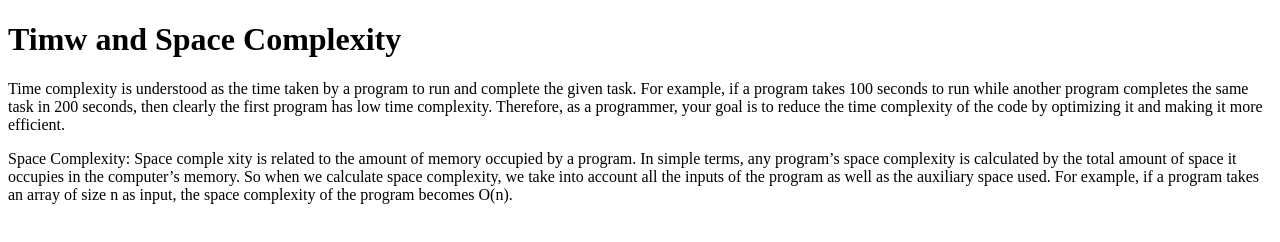
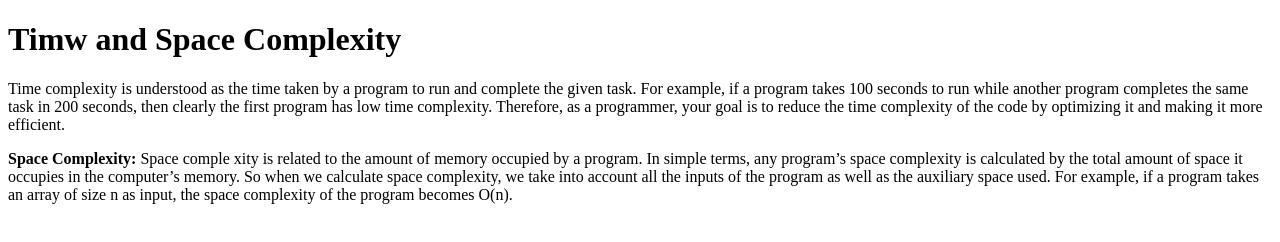
Before and after one commit to acciojob/time-and-space-complexity-sharmavimal7467, a website: page main.html in a window 1280 px wide. Drawn offline with Linux system fonts and the light colour scheme.

Commit message:
created a submission

```diff
--- a/main.html
+++ b/main.html
@@ -12,7 +12,7 @@
 </script>
 <h1>Timw and Space Complexity</h1>
 	<p>Time complexity is understood as the time taken by a program to run and complete the given task. For example, if a program takes 100 seconds to run while another program completes the same task in 200 seconds, then clearly the first program has low time complexity. Therefore, as a programmer, your goal is to reduce the time complexity of the code by optimizing it and making it more efficient.</p>
-	<p>Space Complexity: Space comple
+	<p><strong>Space Complexity:</strong> Space comple
 		xity is related to the amount of memory occupied by a program. In simple terms, any program’s space complexity is calculated by the total amount of space it occupies in the computer’s memory. So when we calculate space complexity, we take into account all the inputs of the program as well as the auxiliary space used. For example, if a program takes an array of size n as
 		input, the space complexity of the program becomes O(n).</p>
 </body>
```
